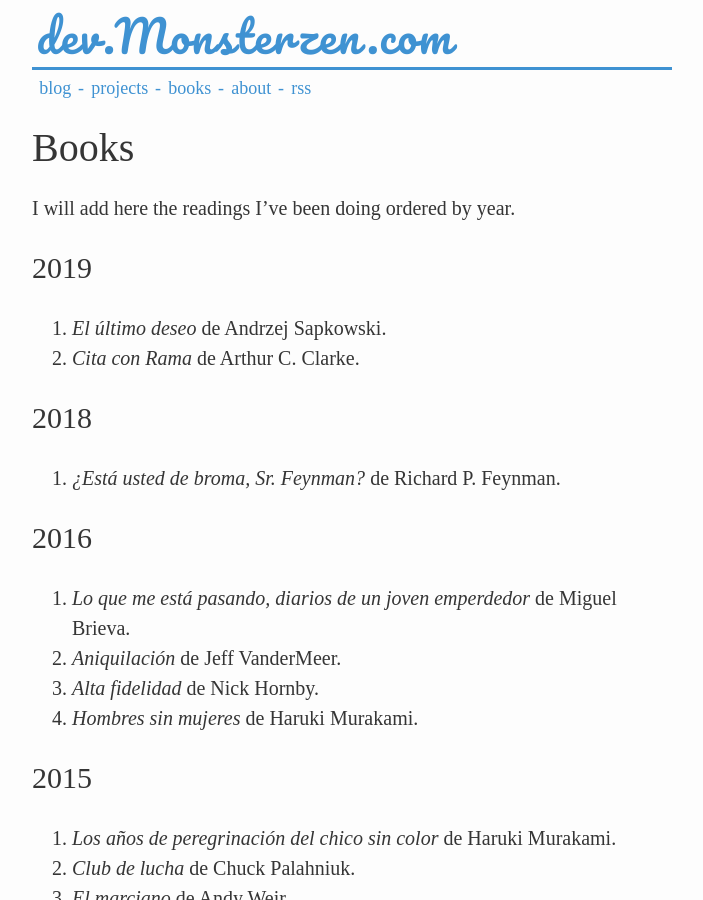
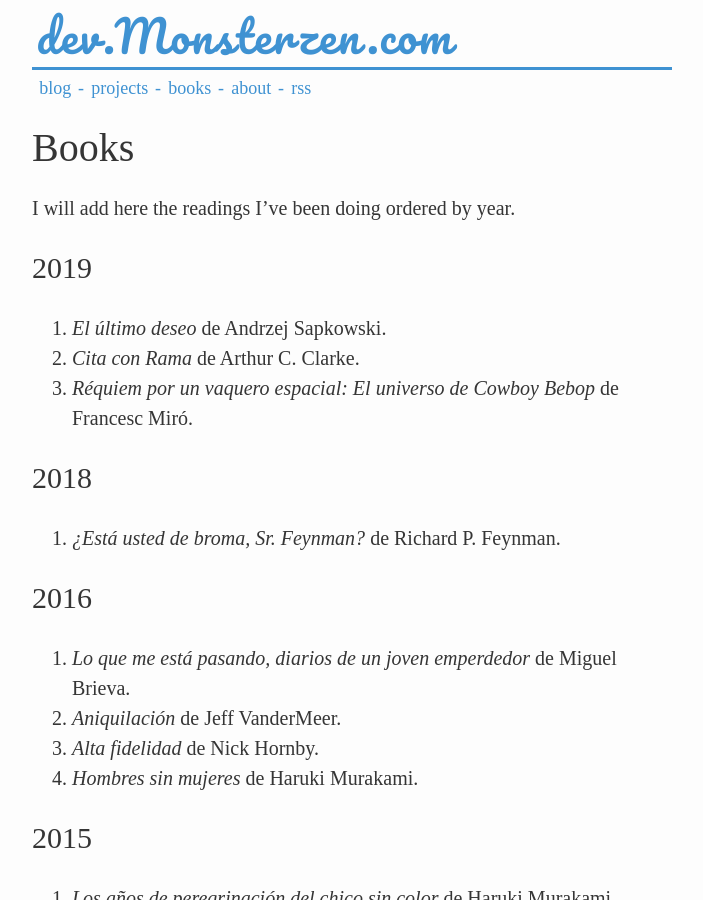
Before and after one commit to jfcalvo/jfcalvo.github.com, a Jekyll site: the page built from books.markdown, in a window 1280 px wide and 900 px high. Shown: the whole window, without its empty margins (288-991 px from the left). Built offline with Jekyll 4.4.1, drawn with Linux system fonts in a browser that asks for light colours; some web fonts are replaced.

Commit message:
Add a new book

```diff
--- a/books.markdown
+++ b/books.markdown
@@ -12,6 +12,7 @@ I will add here the readings I've been doing ordered by year.
 
 1. *El último deseo* de Andrzej Sapkowski.
 2. *Cita con Rama* de Arthur C. Clarke.
+3. *Réquiem por un vaquero espacial: El universo de Cowboy Bebop* de Francesc Miró.
 
 ## 2018
 
```
